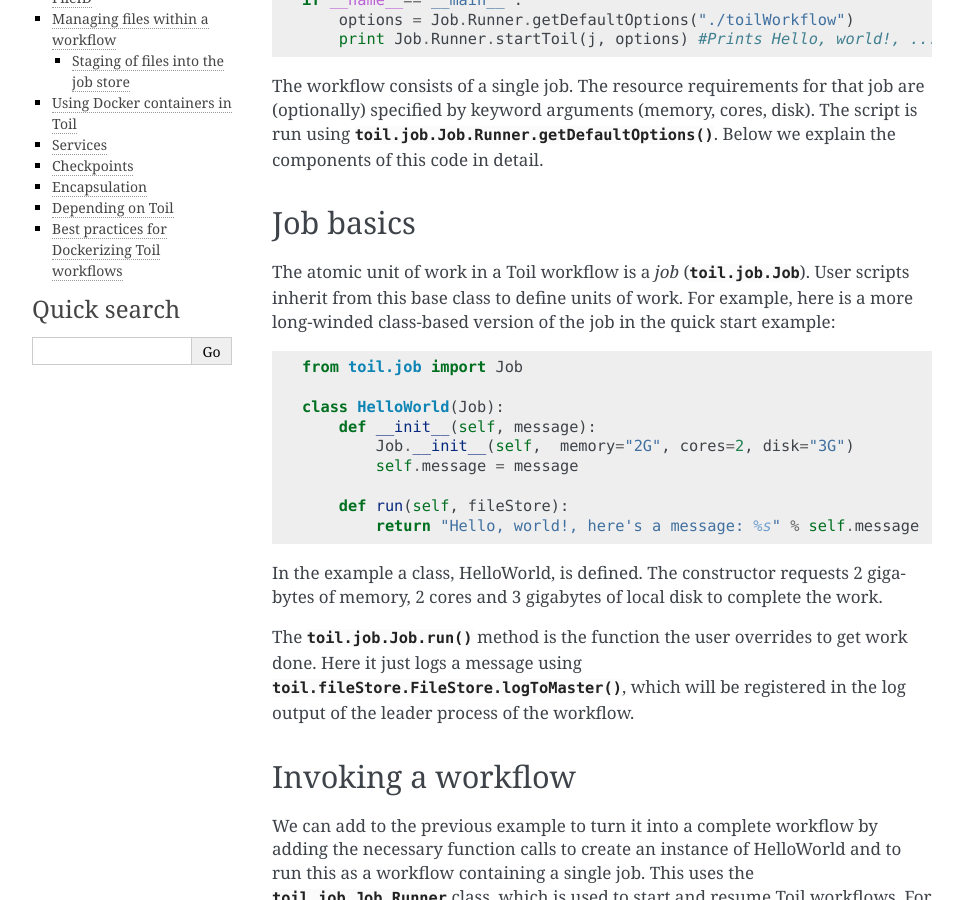
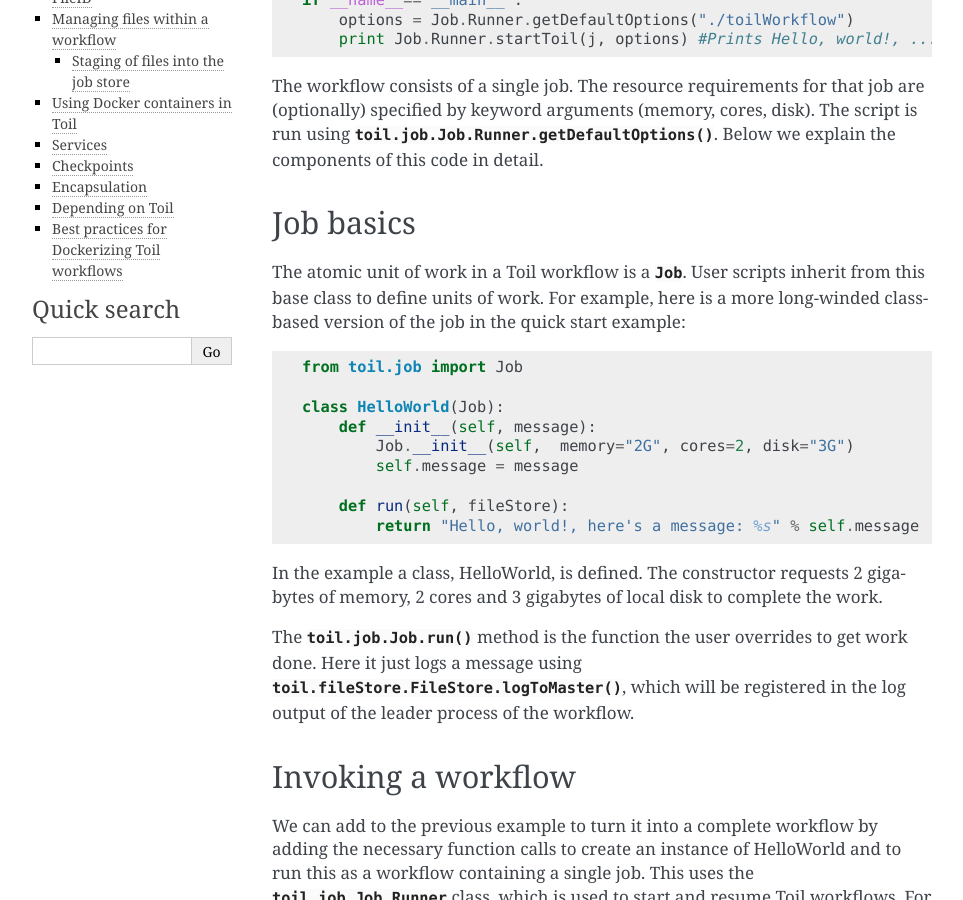
Before and after one commit to DataBiosphere/toil, a Sphinx documentation site: the page built from docs/developing.rst, in a window 1280 px wide and 900 px high, scrolled down 436 px. Shown: the whole window, without its empty margins (148-1111 px from the left). Built offline with Sphinx 7.4.7, drawn with Linux system fonts in a browser that asks for light colours; the version number could not be read and is left out; some of the changed text lies outside the part shown.

Commit message:
Miscellaneous documentation fixes (linked to #1528)
Mostly addresses Sphinx build errors and some stylistic changes.

```diff
--- a/docs/developing.rst
+++ b/docs/developing.rst
@@ -33,7 +33,7 @@
 Job basics
 ----------
 
-The atomic unit of work in a Toil workflow is a *job* (:class:`toil.job.Job`).
+The atomic unit of work in a Toil workflow is a :class:`~toil.job.Job`.
 User scripts inherit from this base class to define units of work. For example,
 here is a more long-winded class-based version of the job in the quick start
 example::
@@ -185,7 +185,7 @@
 In the common scenario that a small subset of jobs fail (including retry
 attempts) within a workflow Toil will continue to run other jobs until it can
 do no more, at which point :func:`toil.job.Job.Runner.startToil` will raise a
-:class:`toil.leader.FailedJobsException` exception. Typically at this point
+:exc:`toil.leader.FailedJobsException` exception. Typically at this point
 the user can decide to fix the script and resume the workflow or delete the
 job-store manually and rerun the complete workflow.
 
@@ -751,11 +751,15 @@
 the entrypoint to the container can be set using the docker option
 ``--entrypoint``. The container should be runnable directly with Docker as:
 
+.. code-block:: console
+
     $ docker run <docker parameters> <tool name> <tool parameters>
 
 For example:
 
-    $ docker run -d quay.io/ucsc-cgl/bwa -s -o /data/aligned /data/ref.fa'
+.. code-block:: console
+
+    $ docker run -d quay.io/ucsc-cgl/bwa -s -o /data/aligned /data/ref.fa
 
 
 .. _service-dev-ref:
--- a/docs/jobStore.rst
+++ b/docs/jobStore.rst
@@ -4,8 +4,8 @@
 =======================
 
 The job store interface is an abstraction layer that that hides the specific details of file storage,
-for example standard file systems, S3, etc. The :class:`toil.jobStores.abstractJobStore.AbstractJobStore` API is implemented to
-support a give file store, e.g. S3. Implement this API to support a new file store.
+for example standard file systems, S3, etc. The :class:`~toil.jobStores.abstractJobStore.AbstractJobStore`
+API is implemented to support a give file store, e.g. S3. Implement this API to support a new file store.
 
 .. autoclass:: toil.jobStores.abstractJobStore::AbstractJobStore
    :members:
```
Also changed, not shown: docs/toilAPI.rst (+17 -2 lines), 3 other files.
